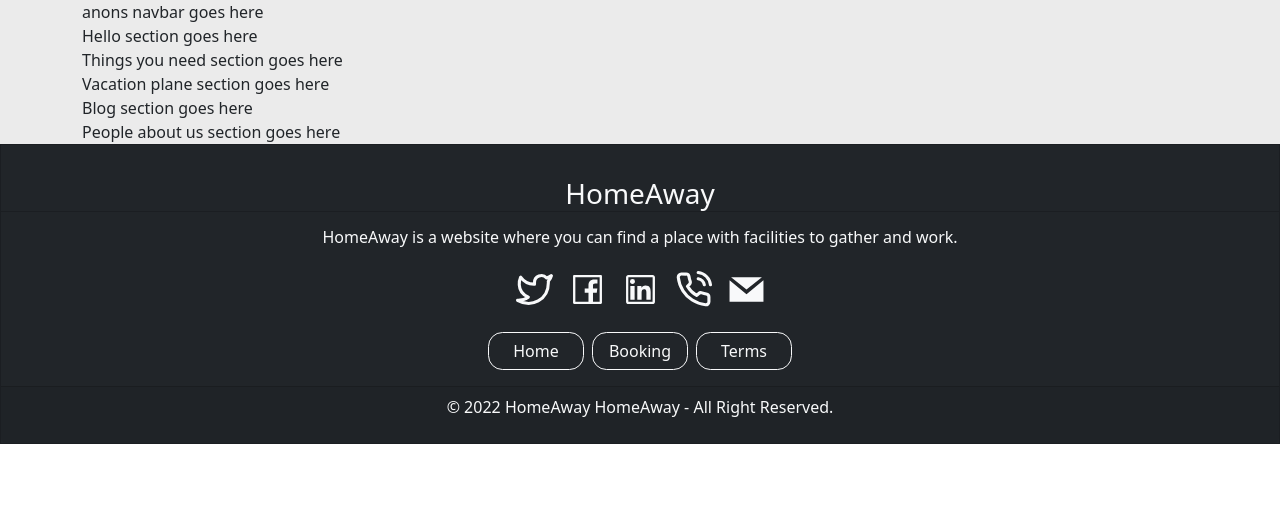
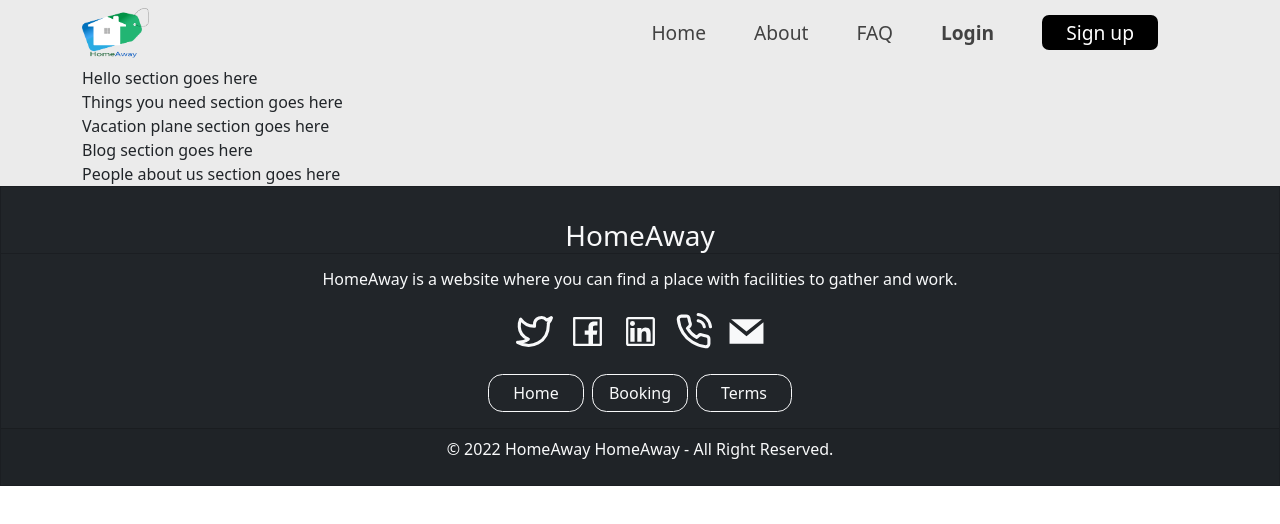
Before and after one commit to GP-43/homeaway-frontend, a React (Create React App) app: page / in a window 1280 px wide. Shown: the top 524 px of the page. Built offline with nearby package versions, Linux system fonts and the light colour scheme.

Commit message:
anons-navbar done

```diff
--- a/src/assets/styles/_main.scss
+++ b/src/assets/styles/_main.scss
@@ -25,3 +25,4 @@
 
 //import anons sass partials here
 @import "partials/anons/home";
+@import "partials/anons/anons_navbar"
--- /dev/null
+++ b/src/assets/styles/partials/anons/anons_navbar.scss
@@ -0,0 +1,29 @@
+.anon-navbar {
+    color: #B9B9B9;
+
+    .logo {
+      height: 50px;
+    }
+
+    .nav-bar-item {
+      color: #424242;
+      font-size: 1.2rem;
+      margin-right: 2rem !important;
+    }
+    .nav-bar-item-active {
+      color: #000000;
+      font-size: 1.2rem;
+      font-weight: 500;
+      margin-right: 2rem !important;
+      padding-bottom: 0 !important;
+      border-bottom: 3px solid #000000;
+    }
+    .login{
+        font-weight: 700;
+    }
+    .signup{
+        background-color: black;
+        color: white;
+        border-radius: 7px;
+    }
+  }
--- a/src/components/anons/navbar/AnonsNavBar.jsx
+++ b/src/components/anons/navbar/AnonsNavBar.jsx
@@ -1,13 +1,41 @@
-import React from 'react';
-import {Col, Row} from "react-bootstrap";
+import React, { useEffect, useState } from "react";
+import Container from 'react-bootstrap/Container';
+import Nav from 'react-bootstrap/Nav';
+import Navbar from 'react-bootstrap/Navbar';
+import logo from '../../../assets/images/logo/logo.png';
+import { Link, useLocation } from "react-router-dom";
 
 function AnonsNavBar() {
+
+    const location = useLocation();
+    const [url, setURL] = useState('');
+
+    useEffect(() => {
+        setURL(location.pathname);
+    }, [location]);
+
     return (
-        <Row className='mx-0'>
-            <Col className='px-0'>
-                anons navbar goes here
-            </Col>
-        </Row>
+        <Navbar expand="lg" className="anon-navbar px-0 py-0">
+            <Container className="px-0">
+                <Navbar>
+                    <img className="logo" src={logo} alt="LOGO" />
+                </Navbar>
+                <Navbar>
+                    <Nav className="me-0 mt-0">
+                        <Nav.Link as={Link} to='/anon/'><span className={url === '/anon/' ? 'nav-bar-item-active' : 'nav-bar-item'}>Home</span></Nav.Link>
+
+                        <Nav.Link as={Link} to='/anon/about'><span className={url === '/anon/about' ? 'nav-bar-item-active' : 'nav-bar-item'}>About</span></Nav.Link>
+
+                        <Nav.Link as={Link} to='/anon/faq'><span className={url === '/anon/about' ? 'nav-bar-item-active' : 'nav-bar-item'}>FAQ</span></Nav.Link>
+
+                        <Nav.Link as={Link} to='/anon/login'><span className={url === '/anon/login' ? 'nav-bar-item-active' : 'nav-bar-item login'}>Login</span></Nav.Link>
+
+                        <Nav.Link as={Link} to='/anon/signup'><span className={url === '/anon/signup' ? 'nav-bar-item-active' : 'nav-bar-item signup px-4 py-1'}>Sign up</span></Nav.Link>
+
+                    </Nav>
+                </Navbar>
+            </Container>
+        </Navbar>
     );
 }
 
```
